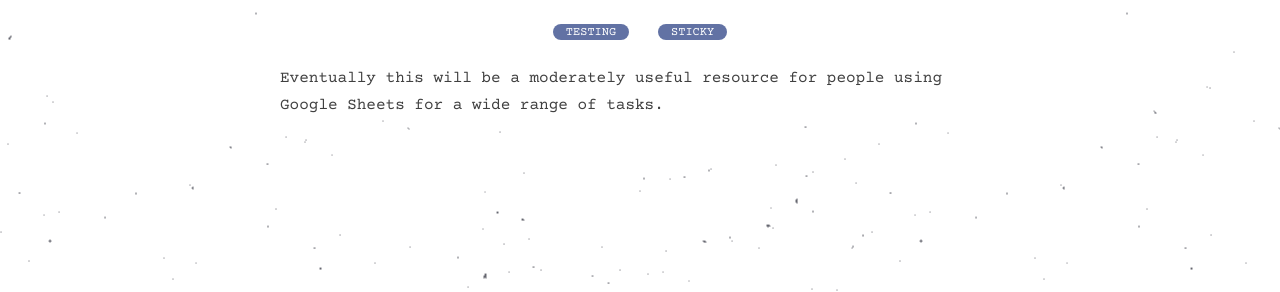
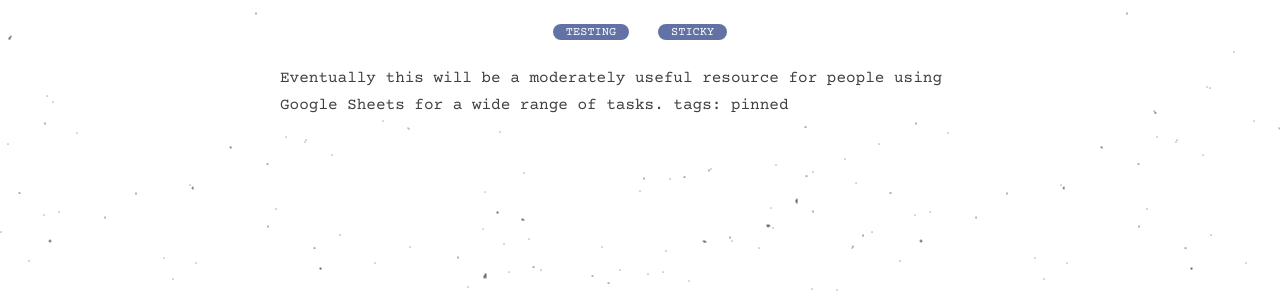
Before and after one commit to hello-party/hello-party-old.github.io, a Jekyll site: the page built from _posts/2021-02-01-sticky.md, in a window 1280 px wide. Shown: the part 200-492 px from the top of the page. Built offline with Jekyll 4.4.1, drawn with Linux system fonts in a browser that asks for light colours.

Commit message:
Update 2021-02-01-sticky.md

```diff
--- a/_posts/2021-02-01-sticky.md
+++ b/_posts/2021-02-01-sticky.md
@@ -2,9 +2,8 @@
 layout: post
 title: Welcome to Hello.Party
 categories: [Testing,Sticky]
-tags: pinned
 ---
 
 Eventually this will be a moderately useful resource for people using Google Sheets for a wide range of tasks.
-
+tags: pinned
 <!--more-->
```
